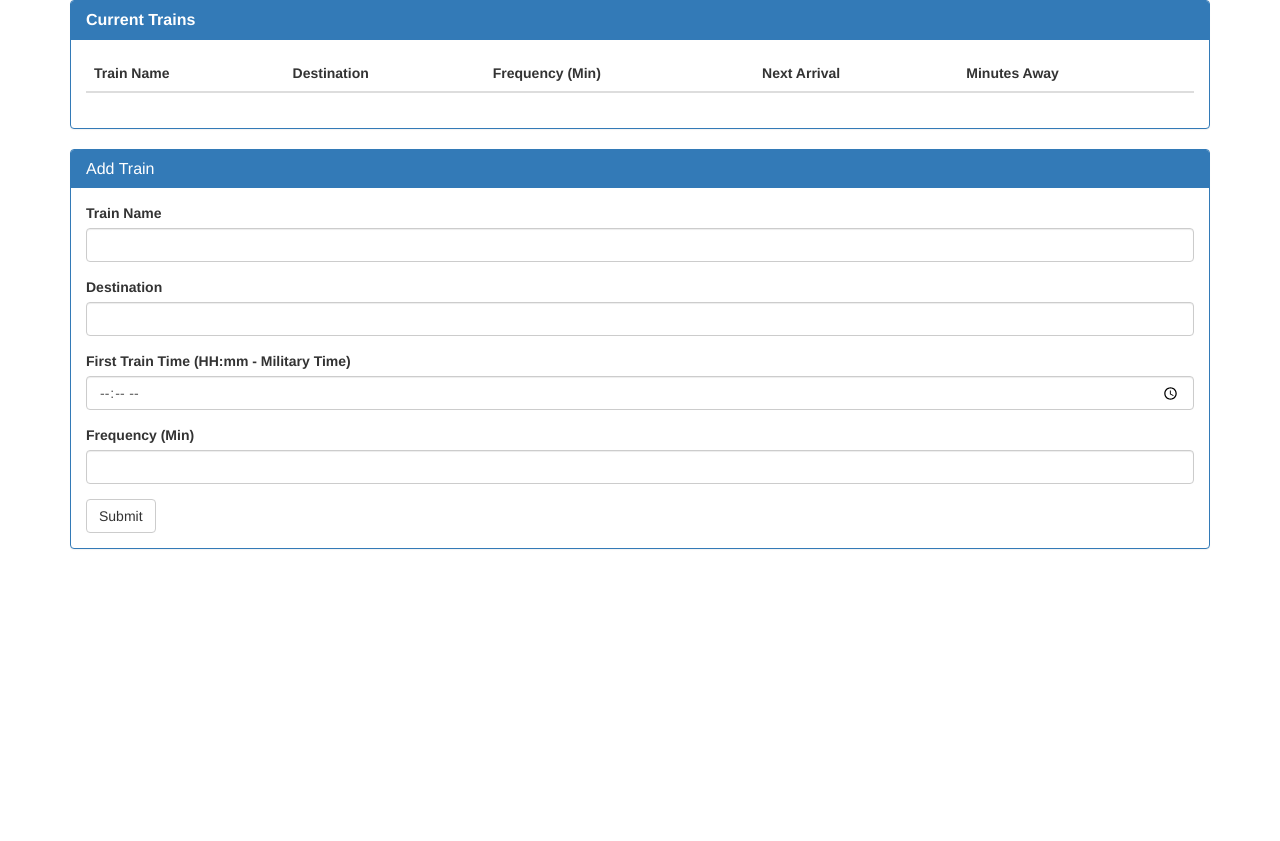
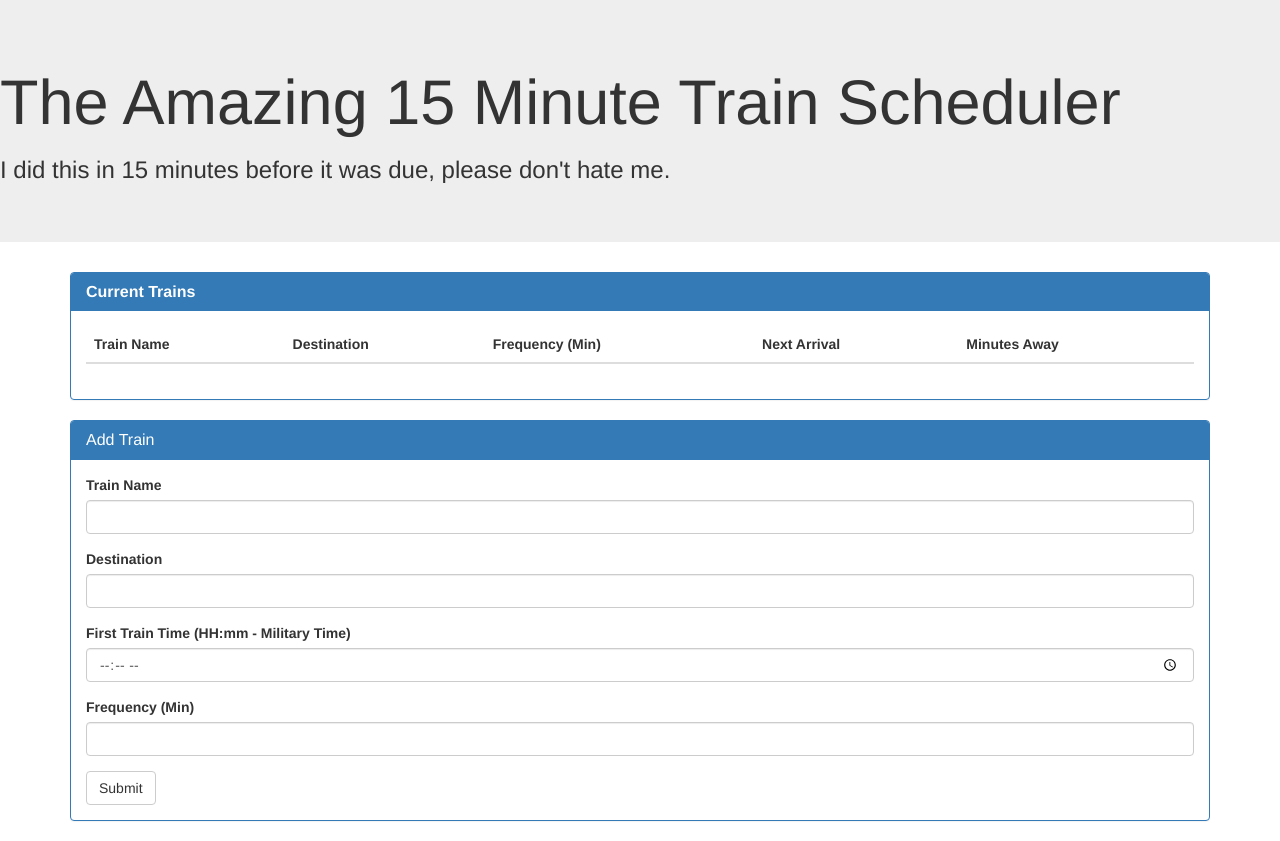
Before and after one commit to lifesizehuman/train-scheduler, a plain HTML site: page index.html in a window 1280 px wide. Before the commit the page ends 800 px from the top, so only its background shows below. Drawn offline with nearby package versions, Linux system fonts and the light colour scheme; no server answers.

Commit message:
add jumbotron

```diff
--- a/index.html
+++ b/index.html
@@ -12,6 +12,10 @@
 </head>
 
 <body>
+<div class="jumbotron">
+<h1>The Amazing 15 Minute Train Scheduler</h1>
+<h3>I did this in 15 minutes before it was due, please don't hate me.</h3>
+</div>
     <div class="container">
         <div class="panel panel-primary">
             <div class="panel-heading">
```
